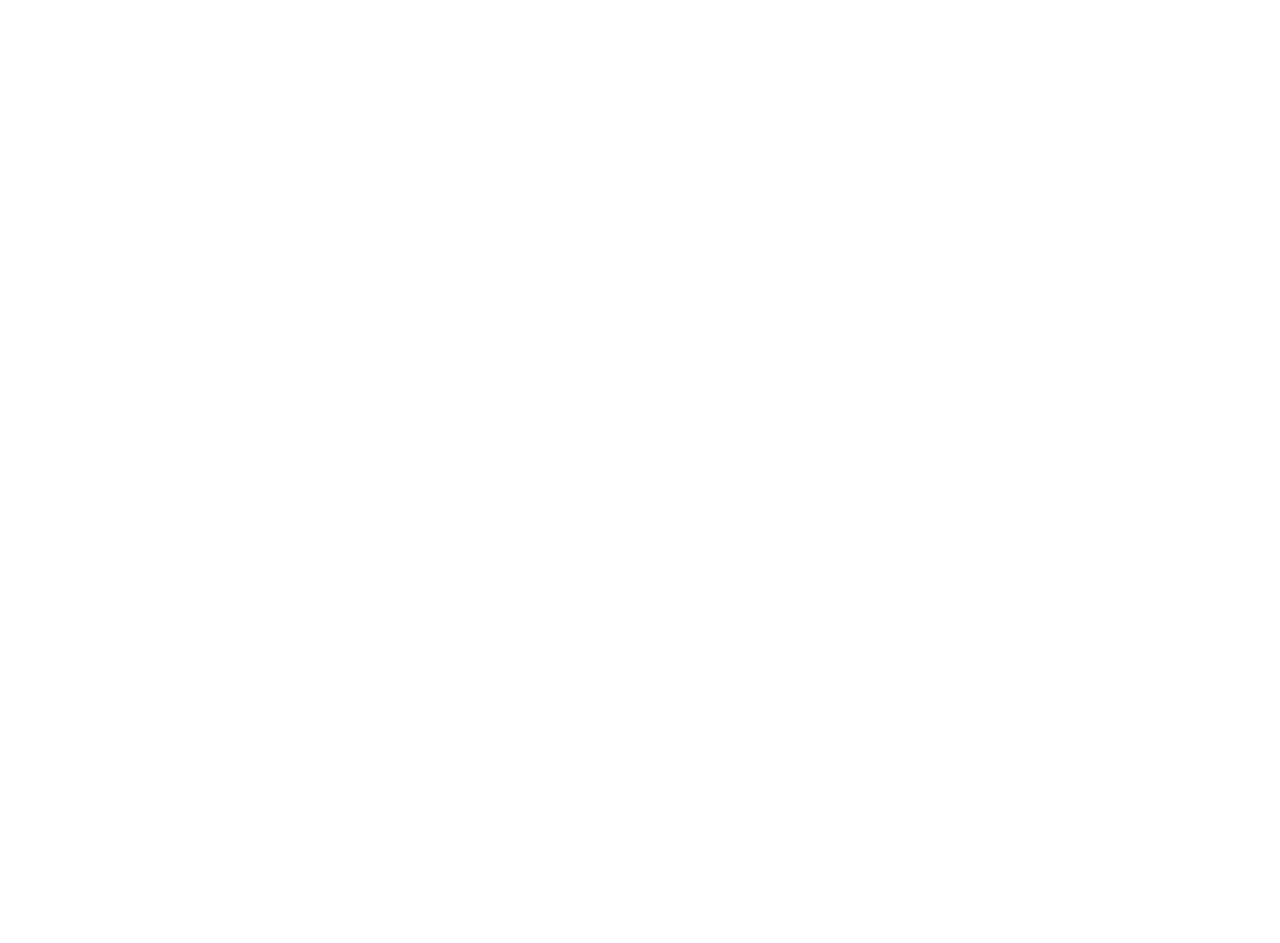
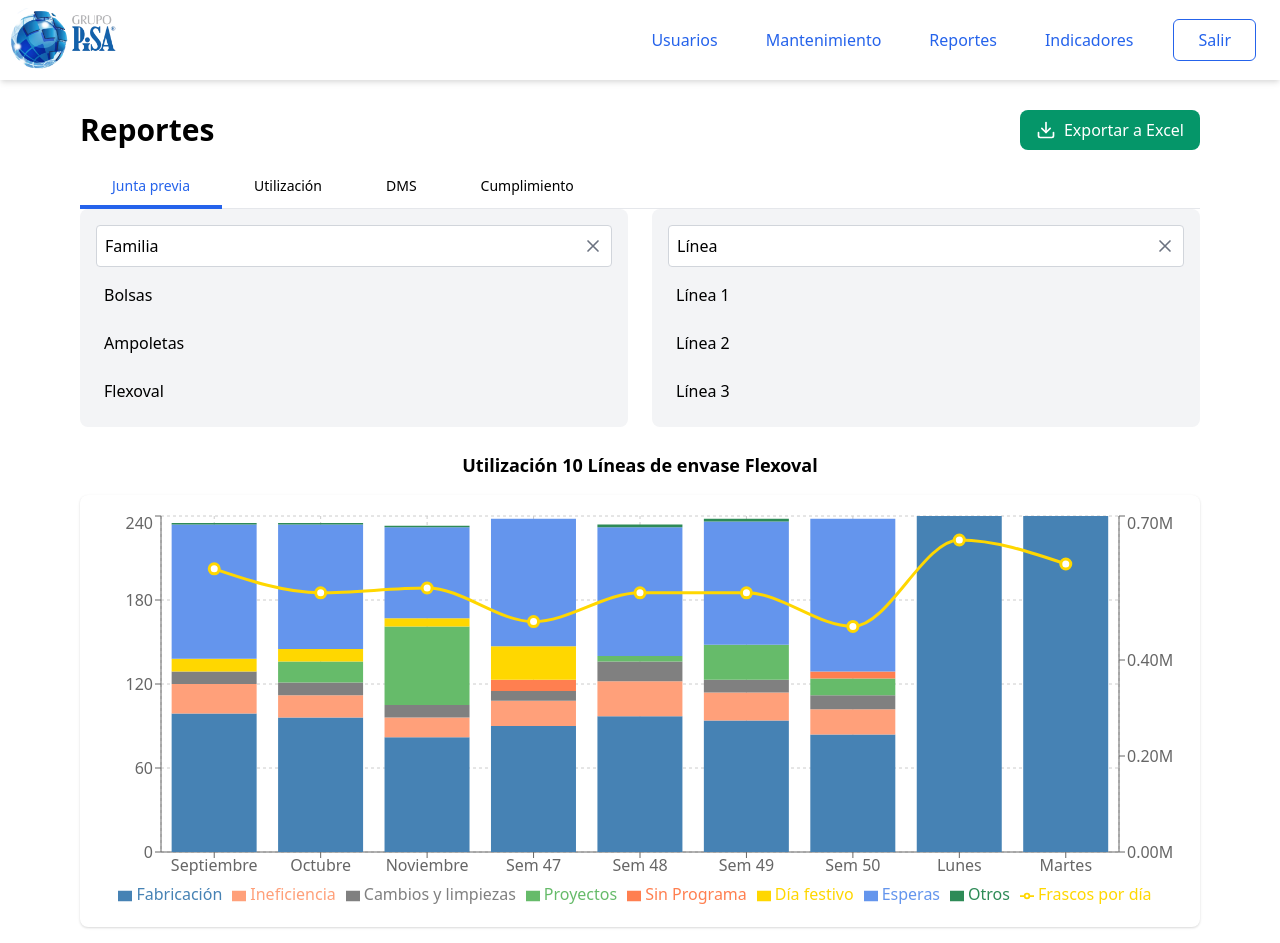
Before and after one commit to Luishp0/PisaFrontend, a React (Create React App) app: page /reporte3 in a window 1280 px wide. Before the commit this address had no page. Before the commit the page ends 800 px from the top, so only its background shows below. Built offline with nearby package versions, Linux system fonts and the light colour scheme.

Commit message:
creacion de la primera grafica

```diff
--- a/package.json
+++ b/package.json
@@ -17,8 +17,10 @@
     "react-dom": "^18.3.1",
     "react-router-dom": "^7.2.0",
     "react-scripts": "5.0.1",
+    "recharts": "^2.15.1",
     "tailwind-merge": "^3.0.2",
-    "web-vitals": "^4.2.4"
+    "web-vitals": "^4.2.4",
+    "xlsx": "^0.18.5"
   },
   "scripts": {
     "start": "react-scripts start",
--- a/src/App.js
+++ b/src/App.js
@@ -9,6 +9,7 @@
 import EditarIndicador from './pages/EditarIndicador.jsx';
 import ReportBoard1 from './pages/ReportBoard1.jsx';
 import ReportCompliance from './pages/ReportCompliance.jsx';
+import Grafica1 from './pages/Grafica1.jsx';
 
 function App() {
   return (
@@ -23,6 +24,7 @@
           <Route path='/editarIndicadores' element= {<EditarIndicador/>} />
           <Route path='/reporte1' element= {<ReportBoard1/>} />
           <Route path='/reporte2' element= {<ReportCompliance/>} />
+          <Route path='/reporte3' element= {<Grafica1/>} />
 
         </Routes>
       </BrowserRouter>
--- a/src/components/NavbarReport.jsx
+++ b/src/components/NavbarReport.jsx
@@ -21,7 +21,7 @@
 
   const tabs = [
     { id: 'junta', label: 'Junta previa', path: '/reporte1' },
-    { id: 'utilizacion', label: 'Utilización', path: '/utilizacion' },
+    { id: 'utilizacion', label: 'Utilización', path: '/reporte3' },
     { id: 'dms', label: 'DMS', path: '/dms' },
     { id: 'cumplimiento', label: 'Cumplimiento', path: '/reporte2' }
   ];
--- /dev/null
+++ b/src/pages/Grafica1.jsx
@@ -0,0 +1,273 @@
+import React from 'react';
+import { Bar, XAxis, YAxis, CartesianGrid, Tooltip, Legend, Line, ComposedChart, ResponsiveContainer } from 'recharts';
+import * as XLSX from 'xlsx';
+import Navbar from '../components/Navbar';
+import NavbarReport from '../components/NavbarReport';
+import { Download } from 'lucide-react';
+
+// Componente de exportación a Excel
+const ExportExcelButton = ({ data, filename = 'exported_data.xlsx' }) => {
+  const exportToExcel = () => {
+    // Crear un nuevo libro de trabajo
+    const workbook = XLSX.utils.book_new();
+
+    // Convertir los datos a una hoja de cálculo
+    const worksheet = XLSX.utils.json_to_sheet(data);
+
+    // Agregar la hoja al libro
+    XLSX.utils.book_append_sheet(workbook, worksheet, 'Datos');
+
+    // Exportar el archivo
+    XLSX.writeFile(workbook, filename);
+  };
+
+  return (
+    <button
+      onClick={exportToExcel}
+      className="flex items-center bg-green-600 text-white px-4 py-2 rounded-lg hover:bg-green-700 transition-colors duration-200"
+      title="Exportar a Excel"
+    >
+      <Download className="h-5 w-5 mr-2" />
+      Exportar a Excel
+    </button>
+  );
+};
+
+const Grafica1 = () => {
+  // Data matching the image
+  const data = [
+    {
+      name: 'Septiembre',
+      fabricacion: 99,
+      ineficiencia: 21,
+      cambiosLimpiezas: 9,
+      proyectos: 0,
+      sinPrograma: 0,
+      diaFestivo: 9,
+      esperas: 96,
+      otros: 1,
+      frascosPorDia: 0.59,
+    },
+    {
+      name: 'Octubre',
+      fabricacion: 96,
+      ineficiencia: 16,
+      cambiosLimpiezas: 9,
+      proyectos: 15,
+      sinPrograma: 0,
+      diaFestivo: 9,
+      esperas: 89,
+      otros: 1,
+      frascosPorDia: 0.54,
+    },
+    {
+      name: 'Noviembre',
+      fabricacion: 82,
+      ineficiencia: 14,
+      cambiosLimpiezas: 9,
+      proyectos: 56,
+      sinPrograma: 0,
+      diaFestivo: 6,
+      esperas: 65,
+      otros: 1,
+      frascosPorDia: 0.55,
+    },
+    {
+      name: 'Sem 47',
+      fabricacion: 90,
+      ineficiencia: 18,
+      cambiosLimpiezas: 7,
+      proyectos: 0,
+      sinPrograma: 8,
+      diaFestivo: 24,
+      esperas: 91,
+      otros: 0,
+      frascosPorDia: 0.48,
+    },
+    {
+      name: 'Sem 48',
+      fabricacion: 97,
+      ineficiencia: 25,
+      cambiosLimpiezas: 14,
+      proyectos: 4,
+      sinPrograma: 0,
+      diaFestivo: 0,
+      esperas: 92,
+      otros: 2,
+      frascosPorDia: 0.54,
+    },
+    {
+      name: 'Sem 49',
+      fabricacion: 94,
+      ineficiencia: 20,
+      cambiosLimpiezas: 9,
+      proyectos: 25,
+      sinPrograma: 0,
+      diaFestivo: 0,
+      esperas: 88,
+      otros: 2,
+      frascosPorDia: 0.54,
+    },
+    {
+      name: 'Sem 50',
+      fabricacion: 84,
+      ineficiencia: 18,
+      cambiosLimpiezas: 10,
+      proyectos: 12,
+      sinPrograma: 5,
+      diaFestivo: 0,
+      esperas: 109,
+      otros: 0,
+      frascosPorDia: 0.47,
+    },
+    {
+      name: 'Lunes',
+      fabricacion: 240,
+      ineficiencia: 0,
+      cambiosLimpiezas: 0,
+      proyectos: 0,
+      sinPrograma: 0,
+      diaFestivo: 0,
+      esperas: 0,
+      otros: 0,
+      frascosPorDia: 0.65,
+    },
+    {
+      name: 'Martes',
+      fabricacion: 240,
+      ineficiencia: 0,
+      cambiosLimpiezas: 0,
+      proyectos: 0,
+      sinPrograma: 0,
+      diaFestivo: 0,
+      esperas: 0,
+      otros: 0,
+      frascosPorDia: 0.60,
+    }
+  ];
+
+  // Color mapping to match the image
+  const colorMap = {
+    fabricacion: '#4682B4',  // Blue
+    ineficiencia: '#FFA07A', // Light Salmon
+    cambiosLimpiezas: '#808080', // Gray
+    proyectos: '#66BB6A',   // Green
+    sinPrograma: '#FF7F50', // Coral
+    diaFestivo: '#FFD700',  // Gold
+    esperas: '#6495ED',     // Cornflower Blue
+    otros: '#2E8B57'        // Sea Green
+  };
+
+  // Custom tooltip to show details
+  const CustomTooltip = ({ active, payload, label }) => {
+    if (active && payload && payload.length) {
+      return (
+        <div className="bg-white p-2 border border-gray-300 rounded shadow-md">
+          <p className="font-bold">{label}</p>
+          {payload.map((entry, index) => (
+            <p key={index} style={{ color: entry.fill }}>
+              {entry.name}: {entry.value}
+            </p>
+          ))}
+          {payload[0].payload.frascosPorDia && (
+            <p className="text-yellow-500 font-bold">
+              Frascos/día: {payload[0].payload.frascosPorDia.toFixed(2)}M
+            </p>
+          )}
+        </div>
+      );
+    }
+    return null;
+  };
+
+  return (
+    <div>
+      <Navbar/>
+      <div className="mx-auto p-4 max-w-6xl">
+        <div className="flex justify-between items-center">
+          <h1 className="text-3xl font-bold text-center my-4">Reportes</h1>
+          <ExportExcelButton
+            data={data}
+            filename="Reporte_Utilizacion_Lineas.xlsx"
+          />
+        </div>
+        <NavbarReport/>
+        <div className="grid grid-cols-1 md:grid-cols-2 gap-6 mb-6">
+          <div className="bg-gray-100 rounded-lg p-4">
+            <div className="border border-gray-300 rounded bg-white mb-2 p-2 flex justify-between items-center">
+              <span>Familia</span>
+              <button className="text-gray-500">
+                <svg className="h-5 w-5" fill="none" viewBox="0 0 24 24" stroke="currentColor">
+                  <path strokeLinecap="round" strokeLinejoin="round" strokeWidth="2" d="M6 18L18 6M6 6l12 12" />
+                </svg>
+              </button>
+            </div>
+            <ul className="space-y-2">
+              <li className="p-2 hover:bg-gray-200 cursor-pointer">Bolsas</li>
+              <li className="p-2 hover:bg-gray-200 cursor-pointer">Ampoletas</li>
+              <li className="p-2 hover:bg-gray-200 cursor-pointer">Flexoval</li>
+            </ul>
+          </div>
+
+          <div className="bg-gray-100 rounded-lg p-4">
+            <div className="border border-gray-300 rounded bg-white mb-2 p-2 flex justify-between items-center">
+              <span>Línea</span>
+              <button className="text-gray-500">
+                <svg className="h-5 w-5" fill="none" viewBox="0 0 24 24" stroke="currentColor">
+                  <path strokeLinecap="round" strokeLinejoin="round" strokeWidth="2" d="M6 18L18 6M6 6l12 12" />
+                </svg>
+              </button>
+            </div>
+            <ul className="space-y-2">
+              <li className="p-2 hover:bg-gray-200 cursor-pointer">Línea 1</li>
+              <li className="p-2 hover:bg-gray-200 cursor-pointer">Línea 2</li>
+              <li className="p-2 hover:bg-gray-200 cursor-pointer">Línea 3</li>
+            </ul>
+          </div>
+        </div>
+
+        <h2 className="text-lg font-semibold text-center my-4">
+          Utilización 10 Líneas de envase Flexoval
+        </h2>
+
+        <div className="bg-white p-4 rounded-lg shadow">
+          <ResponsiveContainer width="100%" height={400}>
+            <ComposedChart data={data}>
+              <CartesianGrid strokeDasharray="3 3" />
+              <XAxis dataKey="name" />
+              <YAxis yAxisId="left" orientation="left" />
+              <YAxis
+                yAxisId="right"
+                orientation="right"
+                domain={[0, 0.7]}
+                tickFormatter={(value) => `${value.toFixed(2)}M`}
+              />
+              <Tooltip content={<CustomTooltip />} />
+              <Legend />
+              <Bar dataKey="fabricacion" stackId="a" yAxisId="left" fill={colorMap.fabricacion} name="Fabricación" />
+              <Bar dataKey="ineficiencia" stackId="a" yAxisId="left" fill={colorMap.ineficiencia} name="Ineficiencia" />
+              <Bar dataKey="cambiosLimpiezas" stackId="a" yAxisId="left" fill={colorMap.cambiosLimpiezas} name="Cambios y limpiezas" />
+              <Bar dataKey="proyectos" stackId="a" yAxisId="left" fill={colorMap.proyectos} name="Proyectos" />
+              <Bar dataKey="sinPrograma" stackId="a" yAxisId="left" fill={colorMap.sinPrograma} name="Sin Programa" />
+              <Bar dataKey="diaFestivo" stackId="a" yAxisId="left" fill={colorMap.diaFestivo} name="Día festivo" />
+              <Bar dataKey="esperas" stackId="a" yAxisId="left" fill={colorMap.esperas} name="Esperas" />
+              <Bar dataKey="otros" stackId="a" yAxisId="left" fill={colorMap.otros} name="Otros" />
+              <Line
+                type="monotone"
+                dataKey="frascosPorDia"
+                stroke="#FFD700"
+                strokeWidth={3}
+                dot={{ r: 5 }}
+                activeDot={{ r: 8 }}
+                yAxisId="right"
+                name="Frascos por día"
+              />
+            </ComposedChart>
+          </ResponsiveContainer>
+        </div>
+      </div>
+    </div>
+  );
+};
+
+export default Grafica1;
--- a/src/pages/ReportBoard1.jsx
+++ b/src/pages/ReportBoard1.jsx
@@ -1,5 +1,5 @@
 import React, { useState, useEffect } from 'react';
-import { Calendar, X, Search, ChevronDown, Filter, ChevronRight } from 'lucide-react';
+import { Calendar, X, Search, ChevronDown,  ChevronRight } from 'lucide-react';
 import Navbar from '../components/Navbar';
 import NavbarReport from '../components/NavbarReport';
 
```
Also changed, not shown: src/pages/ReportCompliance.jsx (+2 -9 lines), 1 other file (tests, documents, lock files or other folders).
